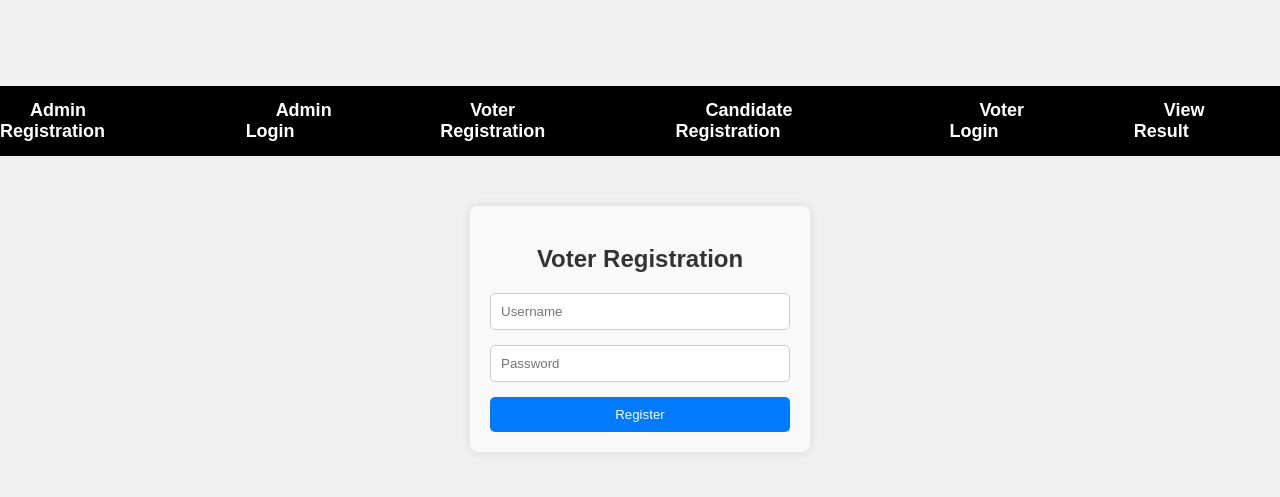
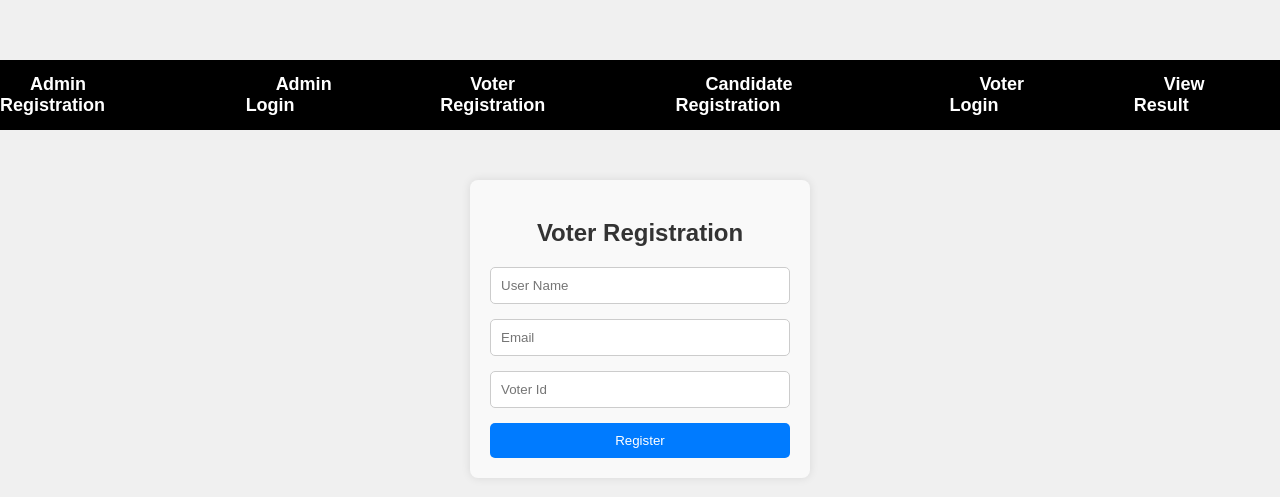
Before and after one commit to OmRamani98/Election-Hub, a React (Create React App) app in the folder my-app/: page /voter-registration in a window 1280 px wide. Shown: the part 131-628 px from the top of the page. Built offline with nearby package versions, Linux system fonts and the light colour scheme.

Commit message:
voter update

```diff
--- a/my-app/src/components/VoterRegistration.js
+++ b/my-app/src/components/VoterRegistration.js
@@ -1,20 +1,20 @@
-// VoterRegistration.js
 import React, { useState } from 'react';
 import '../styles/VoterLogin.css';
 
 function VoterRegistration() {
     const [name, setUsername] = useState('');
+    const [email, setEmail] = useState(''); // Add email state
     const [voterId, setPassword] = useState('');
 
     const handleSubmit = (e) => {
         e.preventDefault();
-        console.log(name,voterId);
+        console.log(name, email, voterId); // Log the email value
         fetch('http://localhost:8080/api/voter/register', {
             method: 'POST',
             headers: {
                 'Content-Type': 'application/json',
             },
-            body: JSON.stringify({ name, voterId }),
+            body: JSON.stringify({ name, email, voterId }), // Include email in the request body
         })
         .then(response => {
             if (response.ok) {
@@ -31,15 +31,17 @@ function VoterRegistration() {
     };
 
     return (
-
-            <center><div className="login-container">
-            <center><h2>Voter Registration</h2></center>
-            <form onSubmit={handleSubmit}>
-                <input type="text" value={name} onChange={(e) => setUsername(e.target.value)} placeholder="Username" />
-                <input type="password" value={voterId} onChange={(e) => setPassword(e.target.value)} placeholder="Password" />
-                <button type="submit">Register</button>
-            </form>
-        </div></center>
+        <center>
+            <div className="login-container">
+                <center><h2>Voter Registration</h2></center>
+                <form onSubmit={handleSubmit}>
+                    <input type="text" value={name} onChange={(e) => setUsername(e.target.value)} placeholder="User Name" />
+                    <input type="email" value={email} onChange={(e) => setEmail(e.target.value)} placeholder="Email" /> {/* Input field for email */}
+                    <input type="password" value={voterId} onChange={(e) => setPassword(e.target.value)} placeholder="Voter Id" />
+                    <button type="submit">Register</button>
+                </form>
+            </div>
+        </center>
     );
 }
 
```
Also changed, not shown: my-app/src/components/CandidateItem.js (+9 -12 lines).
